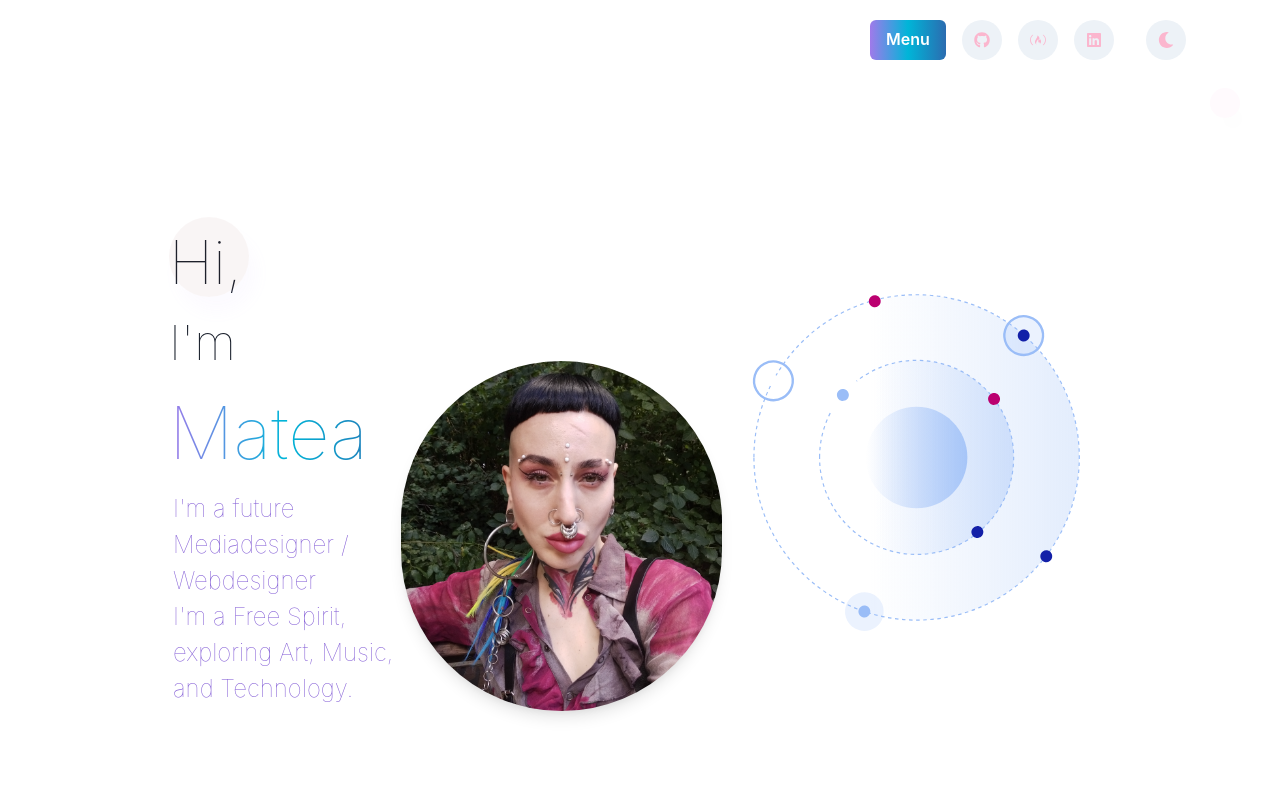
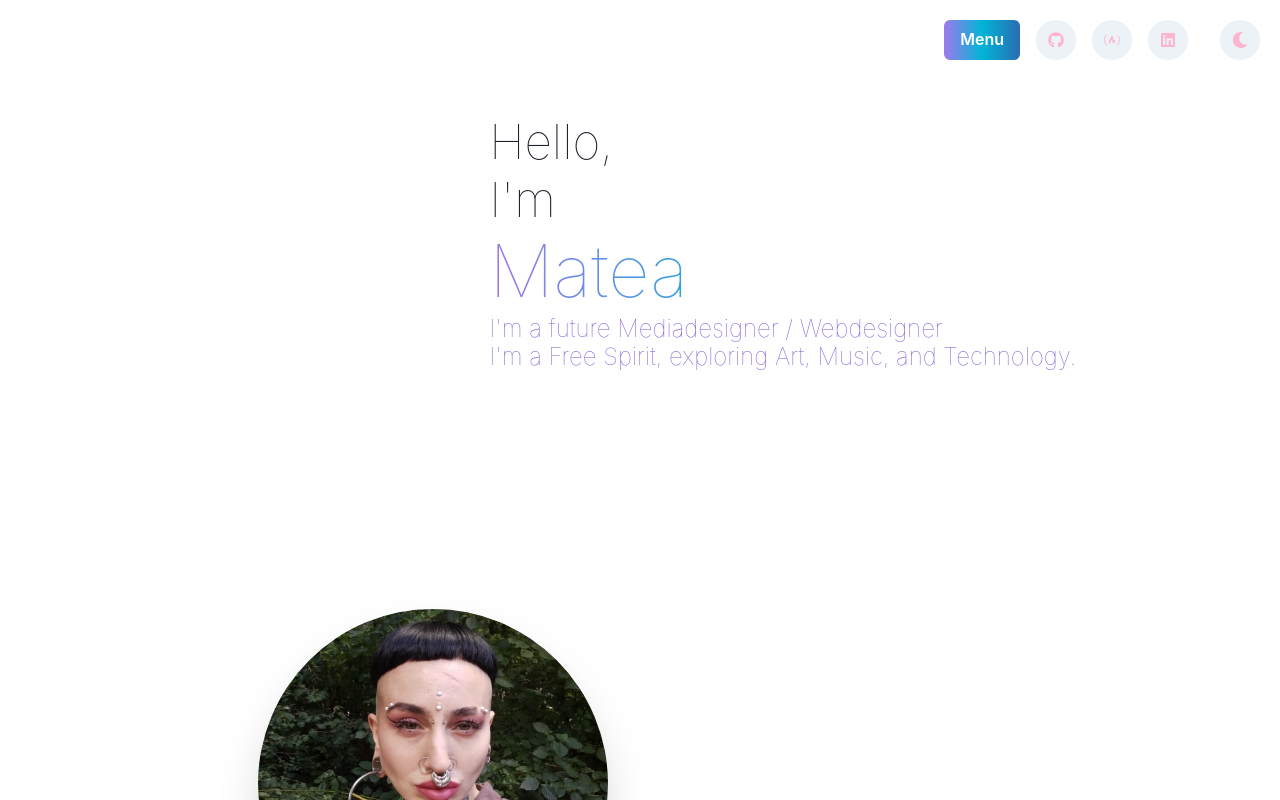
Before and after one commit to mateasportfolio/mtportfolio, a React (Create React App) app: page / in a window 1280 px wide. Shown: the top 800 px of the page. Built offline with nearby package versions, Linux system fonts and the light colour scheme.

Commit message:
changed animation position

```diff
--- a/src/components/Header.js
+++ b/src/components/Header.js
@@ -25,7 +25,7 @@ export const Header = ({ isDark, toggleColorMode }) => {
 
   return (
     <Flex
-      w="50vh"
+      w="50"
       alignContent="space-between"
       marginLeft="auto"
       display="inline-flex"
--- a/src/pages/Home.js
+++ b/src/pages/Home.js
@@ -1,12 +1,13 @@
 import {
   Circle,
-  VStack,
   useColorMode,
   useMediaQuery,
   Flex,
-  Box,
   Text,
   Image,
+  Stack,
+  Heading,
+  HStack,
 } from "@chakra-ui/react";
 import React from "react";
 import xsxsa from "../assets/xsxsa.png";
@@ -19,41 +20,41 @@ function Home() {
 
   const [isNotSmallerScreen] = useMediaQuery("(min-width: 768px)");
   return (
-    <VStack
-      flexDirection="row-reverse"
+    <Stack
       display="flex"
-      alignItems="flex-start"
-      justifyItems="stretch"
-      m="10px"
-      p="10px"
+      flexDirection="row"
+      alignItems="flex-end"
+      alignContent="flex-end"
+      justifyContent="space-around"
+      position="relative"
+      flexWrap="wrap"
     >
+      <Stack>
+        {" "}
         <Circle
-        position="fixed"
-        bg="#ff009c"
-        opacity="0.02"
-        onDurationChange={8}
-        w="30px"
-        h="30px"
-        alignSelf="stretch"
+          bgColor="pink.700"
+          opacity="0.5"
+          transitionDuration={4}
           boxShadow="7.8px 15.7px 15.7px hsl(0deg 0% 0% / 0.26)"
         />
-      <Flex
-        direction={isNotSmallerScreen ? "row" : "column"}
-        spacing="200px"
-        p={isNotSmallerScreen ? "32" : "0"}
-        minWidth="100c"
-        m="1px"
-        alignContent="stretch"
-        textAlign="-moz-initial"
+      </Stack>
+      <Flex direction="row-reverse">
+        <Heading
+          flexDirection="row"
+          textAlign="revert"
+          m="25px"
+          fontSize="5xl"
+          fontWeight="hairline"
+          pt="3px"
+          p="20px"
+          alignSelf="center"
+          fontFamily="body"
         >
-        <Box mt={isNotSmallerScreen ? "0" : 16}>
-          <Text fontSize="6xl" fontWeight="hairline">
-            <span> Hi,</span>
-          </Text>
-          <Text fontSize="5xl" fontWeight="hairline">
+          Hello,
+          <br />
           <span> I'm</span>
-          </Text>
           <Text
+            textAlign="start"
             fontSize="7xl"
             fontWeight="hairline"
             bgGradient="linear(to-r, purple.400, cyan.500, blue.600)"
@@ -62,60 +63,61 @@ function Home() {
             Matea
           </Text>
           <Text
+            flexDirection="row"
+            textAlign="start"
             color={isDark ? "pink.200" : "purple.500"}
-            p="4px"
             fontSize="2xl"
             fontWeight="hairline"
           >
-            I'm a future Mediadesigner / Webdesigner
             <span>
-              <br />
+              I'm a future Mediadesigner / Webdesigner <br />
+              <span>
                 I'm a Free Spirit, exploring Art, Music, and Technology.
               </span>
+            </span>
           </Text>
-        </Box>
+        </Heading>
+      </Flex>
 
+      <Flex
+        padding={16}
+        margin={120}
+        display="flex"
+        flexDirection="row"
+        alignItems="flex-end"
+        alignContent="flex-end"
+        justifyContent="space-around"
+        justifySelf="left"
+        position="relative"
+        flexWrap="wrap"
+      >
         <Image
-          alignSelf="end"
           mt={isNotSmallerScreen ? "0" : "12"}
           mb={isNotSmallerScreen ? "0" : "12"}
           maxWidth={{ base: "100vh", md: "130vh", lg: "130vh", xl: "130vh" }}
           borderRadius="full"
           backgroundColor="transparent"
-          boxShadow="lg"
+          boxShadow="2xl"
           bg="#a26dff"
           boxSize="350px"
           src={xsxsa}
         />
-        <Circle
-          flexDirection="flow"
-          position="absolute"
-          bg="red.800"
-          opacity="0.04"
-          onDurationChange="0.8s"
-          w={10}
-          h={10}
-          p="40px"
-          boxShadow="7.8px 15.7px 15.7px  hsl(262deg 94% 79%)"
-        />
+      </Flex>
+      <HStack maxWidth={300}>
         <Lottie
+          height={100}
+          width="50%"
           animationData={spinner}
-          p="10px"
-          m="2px"
-          objectFit="cover"
+          objectFit="scale-down"
           onDurationChange={8}
           boxShadow="lg"
           opacity="0.5"
-          size="lg"
-          direction="column"
           maxWidth={{ base: "100vh", md: "130vh", lg: "130vh", xl: "130vh" }}
           borderRadius="full"
           backgroundColor="white.300"
-          alignContent="end"
-          justifyContent="space-evenly"
         />
-      </Flex>
-    </VStack>
+      </HStack>
+    </Stack>
   );
 }
 export default Home;
```
Lines whose indentation alone changed are shown as unchanged.
